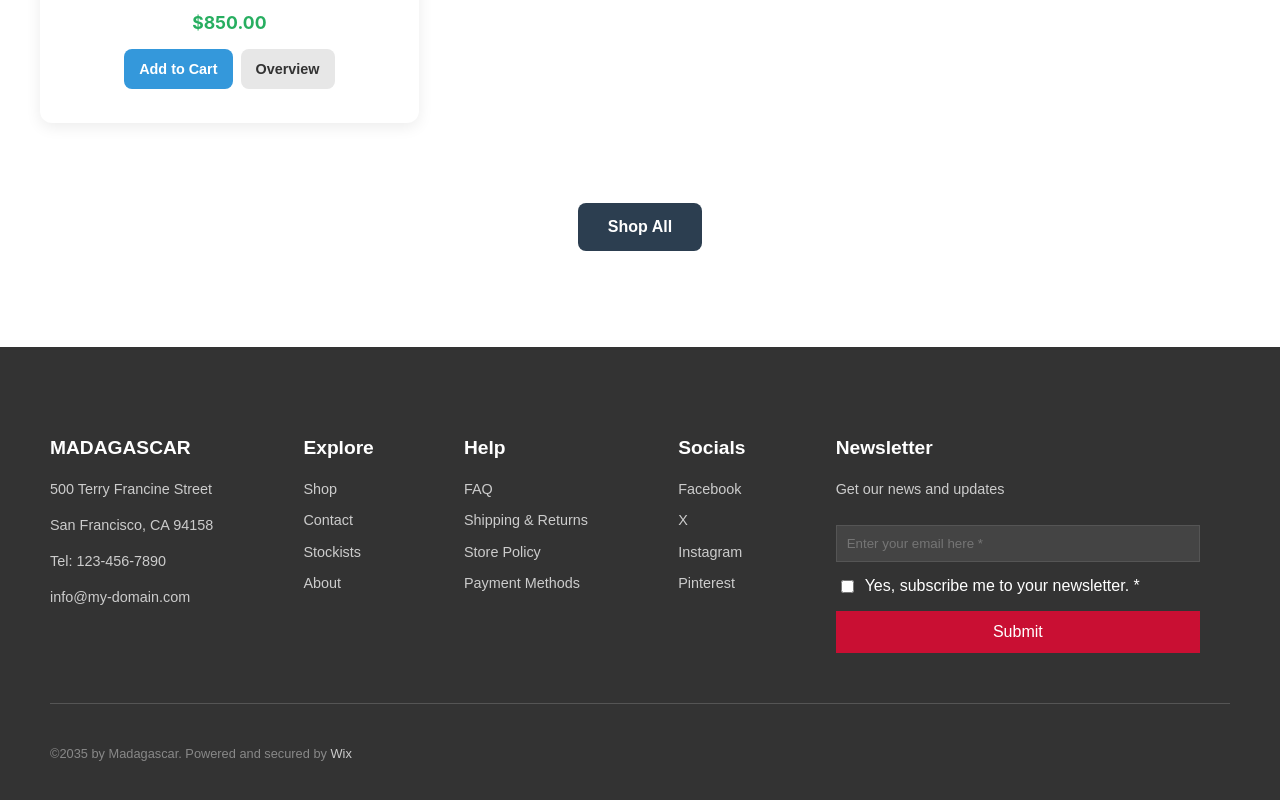
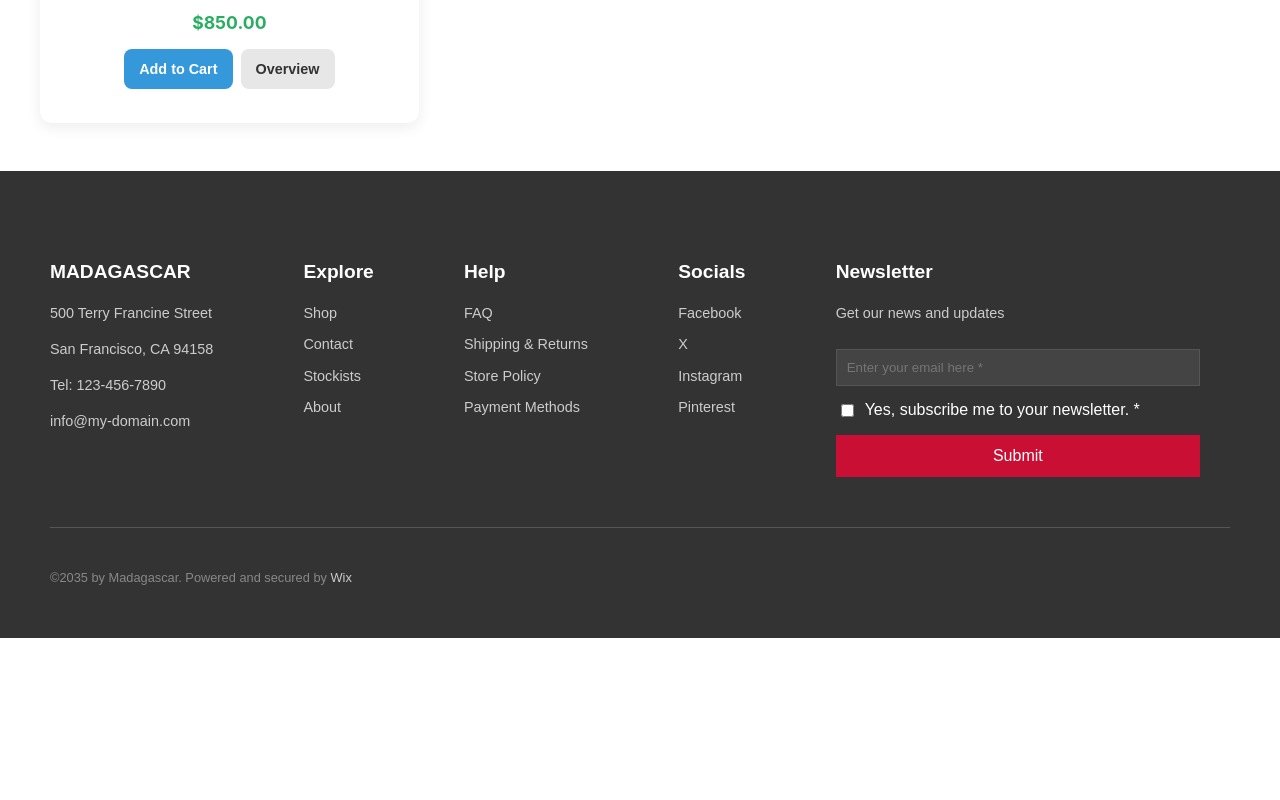
Before and after one commit to arathyrajeesh/ecommerce-project-react, a React (Create React App) app: page /shop in a window 1280 px wide. Shown: the part 1887-2687 px from the top of the page. After the commit the page ends 2525 px from the top, so only its background shows below. Built offline with nearby package versions, Linux system fonts and the light colour scheme; sample sign-in values are in the browser's storage.

Commit message:
remove button in shop

```diff
--- a/src/components/ProductList.jsx
+++ b/src/components/ProductList.jsx
@@ -50,9 +50,6 @@ const ProductList = () => {
                 />
             ))}
 
-            <div className='load-container'>
-                <button className='load-btn'>Shop All</button>
-            </div>
 
             <ProductOverviewModal
                 product={selectedProduct}
--- a/src/styles/ProductCard.css
+++ b/src/styles/ProductCard.css
@@ -85,25 +85,3 @@
 .overview-btn:hover {
     background-color: #dcdcdc;
 }
-
-.load-container {
-    text-align: center;
-    padding: 3rem 0;
-    grid-column: 1 / -1;
-}
-
-.load-btn {
-    padding: 15px 30px;
-    font-size: 1rem;
-    font-weight: 600;
-    background-color: #2c3e50;
-    color: #fff;
-    border: none;
-    border-radius: 8px;
-    cursor: pointer;
-    transition: background-color 0.3s ease;
-}
-
-.load-btn:hover {
-    background-color: #34495e;
-}
```
